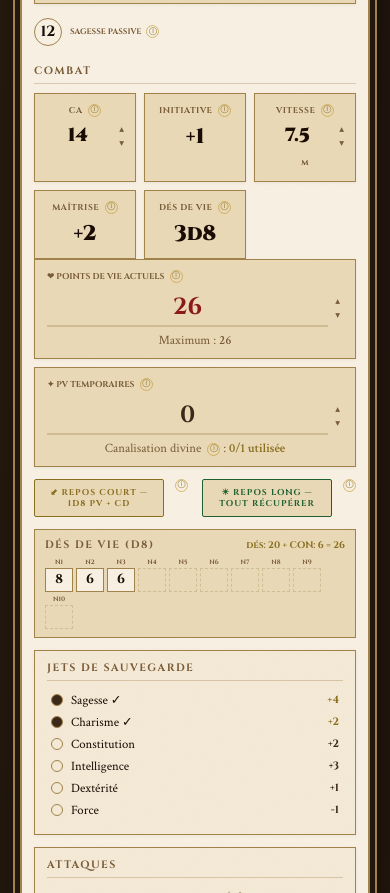
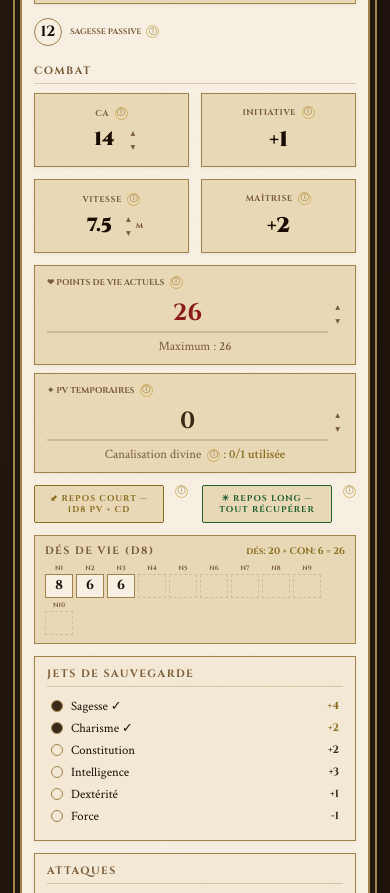
Before and after one commit to Funkyst4rz/torvin, a plain HTML site: page index.html in a window 390 px wide. Shown: the part 1451-2344 px from the top of the page. Drawn offline with nearby package versions, Linux system fonts and the light colour scheme; a web font is replaced by a local one.

Commit message:
style(personnage): refonte bandeau combat — alignement et nettoyage
- Supprime la case "Dés de vie" (doublon avec la section dédiée en dessous)
- Grille 4 colonnes (était 5), gap et padding augmentés pour l'espacement
- combat-box en flex colonne centrée : labels et valeurs alignés à la même
  hauteur dans les 4 cases (CA, Initiative, Vitesse, Maîtrise)
- "m" de Vitesse déplacé inline dans le wrapper input/spinners
- Responsive : 2 colonnes sur mobile (était 3)
- Marge verticale entre le bandeau et les blocs PV

Co-Authored-By: Claude Sonnet 4.6 <noreply@anthropic.com>

```diff
--- a/index.html
+++ b/index.html
@@ -265,25 +265,23 @@
               </div>
               <div class="combat-box">
                 <span class="combat-label">Vitesse <span class="info-btn" @click.stop="openInfo('Vitesse de déplacement', 'Distance max de déplacement par tour (action de déplacement).<br><br><strong>7,5 m (25 pieds)</strong> — vitesse de base du Gnome des Roches.<br><br>Peut être réduite de moitié par : terrain difficile, conditions (entravé, exténué niv.2…). Certaines conditions l\'annulent totalement (paralysé, pétrifié).')">ⓘ</span></span>
+                <div class="combat-val-wrap">
                   <div style="display:flex;align-items:center">
                     <input class="combat-input" type="number" v-model.number="char.speed" min="0" max="99">
                     <div class="pv-spinners">
                       <button class="pv-spin" @click="char.speed = Math.min(99, char.speed + 1)" tabindex="-1">▴</button>
                       <button class="pv-spin" @click="char.speed = Math.max(0, char.speed - 1)" tabindex="-1">▾</button>
                     </div>
+                    <span style="font-family:'Cinzel',serif;font-size:0.5rem;color:var(--ink-light);margin-left:2px">m</span>
                   </div>
-                <span style="font-family:'Cinzel',serif;font-size:0.5rem;color:var(--ink-light)">m</span>
-                <div v-if="effectiveSpeed !== char.speed" style="font-size:0.44rem;color:var(--red);font-family:'Cinzel',serif">
+                  <div v-if="effectiveSpeed !== char.speed" style="font-size:0.44rem;color:var(--red);font-family:'Cinzel',serif;text-align:center">
                     eff: {{ effectiveSpeed }}m
+                  </div>
                 </div>
               </div>
               <div class="combat-box" style="cursor:pointer" @click="openInfo('Bonus de Maîtrise', 'Ajouté aux jets où vous avez la maîtrise : attaques, compétences, sorts, outils.<br><br><strong>Progression par niveau :</strong><br>• Niv. 1–4 : +2<br>• Niv. 5–8 : +3<br>• Niv. 9–12 : +4<br>• Niv. 13–16 : +5<br>• Niv. 17–20 : +6<br><br>Actuellement niveau ' + char.level + ' → <strong>' + S(prof) + '</strong>')">
                 <span class="combat-label">Maîtrise <span class="info-btn">ⓘ</span></span>
                 <span class="combat-val">{{ S(prof) }}</span>
-              </div>
-              <div class="combat-box" style="cursor:pointer" @click="openInfo('Dés de vie', '1d8 par niveau de clerc.<br><br><strong>Utilisés lors d\'un repos court</strong> pour récupérer des PV : dépensez 1 ou plusieurs dés (1d8 + Mod. CON par dé).<br><br>Les dés non utilisés se rechargent lors d\'un repos long (jusqu\'à la moitié de votre max, arrondi haut).')">
-                <span class="combat-label">Dés de vie <span class="info-btn">ⓘ</span></span>
-                <span class="combat-val">{{ hitDice }}</span>
               </div>
             </div>
 
--- a/style.css
+++ b/style.css
@@ -257,17 +257,19 @@ body {
 }
 
 /* ── COMBAT BOXES ──────────────────────────────────────────── */
-.combat-row { display:grid;grid-template-columns:repeat(5,1fr);gap:8px;margin-bottom:0; }
+.combat-row { display:grid;grid-template-columns:repeat(4,1fr);gap:12px;margin-bottom:12px; }
 .combat-box {
   border: 1.5px solid var(--border);
   background: var(--parchment-dark);
-  text-align: center; padding: 10px 8px;
+  text-align: center; padding: 12px 10px;
   box-shadow: 0 1px 3px rgba(0,0,0,.06);
+  display:flex;flex-direction:column;align-items:center;justify-content:center;gap:6px;
 }
+.combat-val-wrap { display:flex;flex-direction:column;align-items:center; }
 .combat-label {
   font-family:'Cinzel',serif;font-size:0.5rem;font-weight:700;
   text-transform:uppercase;letter-spacing:.5px;
-  color:var(--ink-light);display:block;margin-bottom:5px;
+  color:var(--ink-light);display:block;
 }
 .combat-val {
   font-family:'Cinzel',serif;font-size:1.25rem;font-weight:900;color:var(--ink);
@@ -809,7 +811,7 @@ body {
 @media(max-width:720px){
   .content { padding:30px 16px 24px; }
   .main-grid { grid-template-columns:1fr; }
-  .combat-row { grid-template-columns:repeat(3,1fr); }
+  .combat-row { grid-template-columns:repeat(2,1fr); }
   .info-bar { grid-template-columns:repeat(3,1fr); }
   .info-cell:nth-child(3) { border-right:none; }
   .info-cell:nth-child(n+4) { border-top:1px solid var(--border); }
```
Lines whose indentation alone changed are shown as unchanged.
